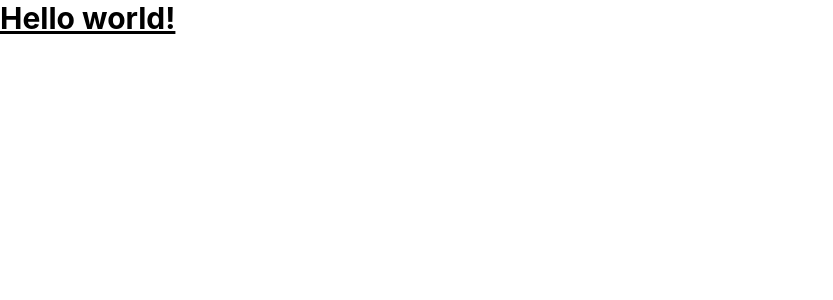
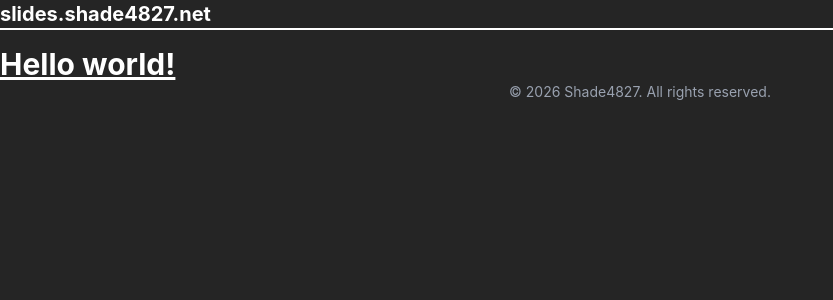
Before and after one commit to Shade4827/slides, a Nuxt app in the folder nuxt/: page / in a window 1280 px wide. Shown: the top 300 px of the page, without its empty margins (0-833 px from the left). Built offline with nearby package versions, Linux system fonts and the light colour scheme.

Commit message:
ヘッダー・フッターを追加し、基本のスタイルを設定

```diff
--- a/nuxt/app/app.vue
+++ b/nuxt/app/app.vue
@@ -1,5 +1,7 @@
 <template>
   <div>
+    <TheHeader />
     <NuxtPage />
+    <TheFooter />
   </div>
 </template>
--- a/nuxt/app/assets/css/main.css
+++ b/nuxt/app/assets/css/main.css
@@ -1 +1,17 @@
 @import 'tailwindcss';
+
+body {
+  background: #252525;
+  color: #fff;
+  min-height: 100vh;
+}
+
+a {
+  text-decoration: underline dotted;
+  text-decoration-color: currentColor;
+  text-underline-offset: 2px;
+}
+
+section {
+  padding: 1rem;
+}
--- /dev/null
+++ b/nuxt/app/components/TheFooter.vue
@@ -0,0 +1,5 @@
+<template>
+  <footer>
+    <p class="text-center text-sm text-gray-400">© 2026 Shade4827. All rights reserved.</p>
+  </footer>
+</template>
--- /dev/null
+++ b/nuxt/app/components/TheHeader.vue
@@ -0,0 +1,5 @@
+<template>
+  <header>
+    <h1 class="mb-4 font-bold text-xl border-b-2 border-white">slides.shade4827.net</h1>
+  </header>
+</template>
```
